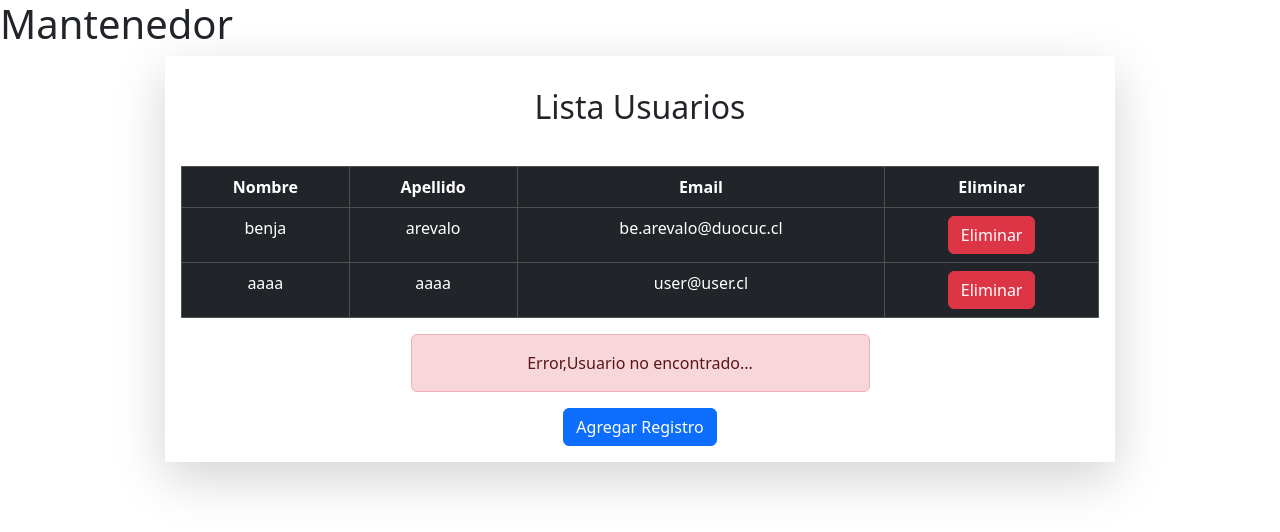
After one commit to benjammnn/ProyectoSemestral, a Django app: page /user_del/4 in a window 1280 px wide. The commit adds this page. Shown: the top 532 px of the page. Run offline with Django 5.2, Linux system fonts and the light colour scheme; data comes from the database, SQL or seed files in the repository; both versions use the stored data as it was after the commit; parts of the project's set-up code (start-up, migrations or seed data) failed here and were passed over; some libraries are stand-ins or nearby versions.

Commit message:
crud delete

```diff
--- /dev/null
+++ b/myapp/templates/myapp/crud.html
@@ -0,0 +1,77 @@
+<!DOCTYPE html>
+<html lang="en">
+
+<head>
+    <meta charset="UTF-8">
+    <meta name="viewport" content="width=device-width, initial-scale=1.0">
+    <title>Mantenedor</title>
+    {% load static %}
+    <link rel="stylesheet" href="{% static 'css/bootstrap.min.css'%}">
+    <link rel="stylesheet" href="{% static 'css/style.css'%}">
+</head>
+
+<body>
+    <header>
+        <h1>
+            Mantenedor
+        </h1>
+    </header>
+    <main>
+        <div class="container">
+            <div class="row">
+                <div class="col-md-10 shadow-lg mx-auto text-center p-3">
+                    <h2 class="my-3">Lista Usuarios</h2><br>
+                    {% if request.user.is_authenticated %}
+                    <h3>Bienvenido {{request.user.username}}</h3>
+                    <a href="{% url 'logout' %}">
+                        <button class="btn btn-danger my-3">
+                            Cerrar Sesion
+                        </button>
+                    </a>
+
+                    {% endif%}
+                    <table class="table table-dark table-hover table-bordered">
+                        <thead>
+                            <th>Nombre</th>
+                            <th>Apellido</th>
+                            <th>Email</th>
+
+                            <th>Eliminar</th>
+                        </thead>
+                        <tbody>
+                            {% if usuarios %}
+                            {% for tmp in usuarios%}
+                            <tr>
+
+                                <td>{{tmp.nombre}}</td>
+                                <td>{{tmp.apellidos}}</td>
+                                <td>{{tmp.email}}</td>
+
+                                <td><a href="{% url 'user_del' pk=tmp.email%}"><button
+                                            class="btn btn-danger">Eliminar</button></a></td>
+                            </tr>
+                            {% endfor%}
+                            {% endif %}
+                        </tbody>
+                    </table>
+                    {% if mensaje%}
+                    <div class="alert alert-danger w-50 mx-auto">
+                        {{mensaje}}
+                    </div>
+                    {% endif%}
+                    <a href="{% url 'register' %}">
+                        <button class="btn btn-primary">Agregar Registro</button>
+                    </a>
+
+                </div>
+            </div>
+        </div>
+    </main>
+    <footer>
+
+    </footer>
+
+    <script src='{% static 'js/bootstrap.bundle.min.js' %}'></script>
+</body>
+
+</html>
--- a/myapp/templates/myapp/login.html
+++ b/myapp/templates/myapp/login.html
@@ -12,7 +12,7 @@
 <body>
   <script src="{% static 'bootstrap/bootstrap.bundle.min.js' %}"></script>
   <script src="https://ajax.googleapis.com/ajax/libs/jquery/3.7.1/jquery.min.js"></script>
-  <script type="module" src="{% static 'js/validacionesLogin.js' %}"></script>
+
   <header>
     <nav class="navbar navbar-expand-md navbar-light" style="background-color:steelblue;">
       <div class="container-fluid">
--- a/myapp/templates/myapp/pestañaInfo.html
+++ b/myapp/templates/myapp/pestañaInfo.html
@@ -40,12 +40,18 @@
                     </ul>
                   </li>
                 </ul>
+                {% if request.user.is_authenticated %}
+                <a href="{% url 'logout' %}" class="ms-auto pe-3">
+                <button type="button" class="btn btn-primary">Cerrar Sesión</button>
+                </a>
+                {% else%}
                 <a href="{% url 'login' %}" class="ms-auto pe-3">
                   <button type="button" class="btn btn-primary">Iniciar Sesión</button>
                 </a>
                 <a href="{% url 'register' %}">
                   <button type="button" class="btn btn-primary">Registrarse</button>
                 </a>
+                {% endif %}
               </div>
             </div>
           </nav>
--- a/myapp/urls.py
+++ b/myapp/urls.py
@@ -11,4 +11,6 @@ urlpatterns = [
     path('perfilUser/', views.perfilUser, name='perfilUser'),
     path('pestañaInfo/', views.pestañaInfo, name='pestañaInfo'),
     path('recuperaContraseña/', views.recuperaContraseña, name='recuperaContraseña'),
+    path("crud/", views.crud, name="crud"),
+    path("user_del/<str:pk>", views.user_del, name="user_del"),
 ]
--- a/myapp/views.py
+++ b/myapp/views.py
@@ -4,6 +4,7 @@ from django.contrib.auth import authenticate, login, logout
 from django.contrib.auth.models import User
 from .forms import UserForm
 from django.utils import timezone
+from django.contrib.auth.decorators import login_required
 
 # Create your views here.
 def index(request):
@@ -77,13 +78,15 @@ def register(request):
         }
         return render(request, 'myapp/login.html', context)
 
-
+@login_required
 def matcher2 (request):
     return render(request, 'myapp/matcher2.html')
 
+@login_required
 def chat(request):
     return render(request, 'myapp/chat.html')
 
+@login_required
 def perfilUser(request):
     return render(request, 'myapp/perfilUser.html')
 
@@ -92,3 +95,30 @@ def pestañaInfo(request):
 
 def recuperaContraseña (request):
     return render(request, 'myapp/recuperaContraseña.html')
+
+@login_required
+def crud(request):
+    usuarios = Usuario.objects.all()
+    context = {
+        "usuarios": usuarios,
+    }
+    return render(request, "myapp/crud.html", context)
+
+def user_del(request, pk):
+    try:
+        usuario = Usuario.objects.get(email=pk)
+        usuario.delete()
+
+        usuarios = Usuario.objects.all()
+        context = {
+            "mensaje": "Registro Eliminado",
+            "usuarios": usuarios,
+        }
+        return render(request, "myapp/crud.html", context)
+    except:
+        usuarios = Usuario.objects.all()
+        context = {
+            "mensaje": "Error,Usuario no encontrado...",
+            "usuarios": usuarios,
+        }
+        return render(request, "myapp/crud.html", context)
```
Also changed, not shown: db.sqlite3.
